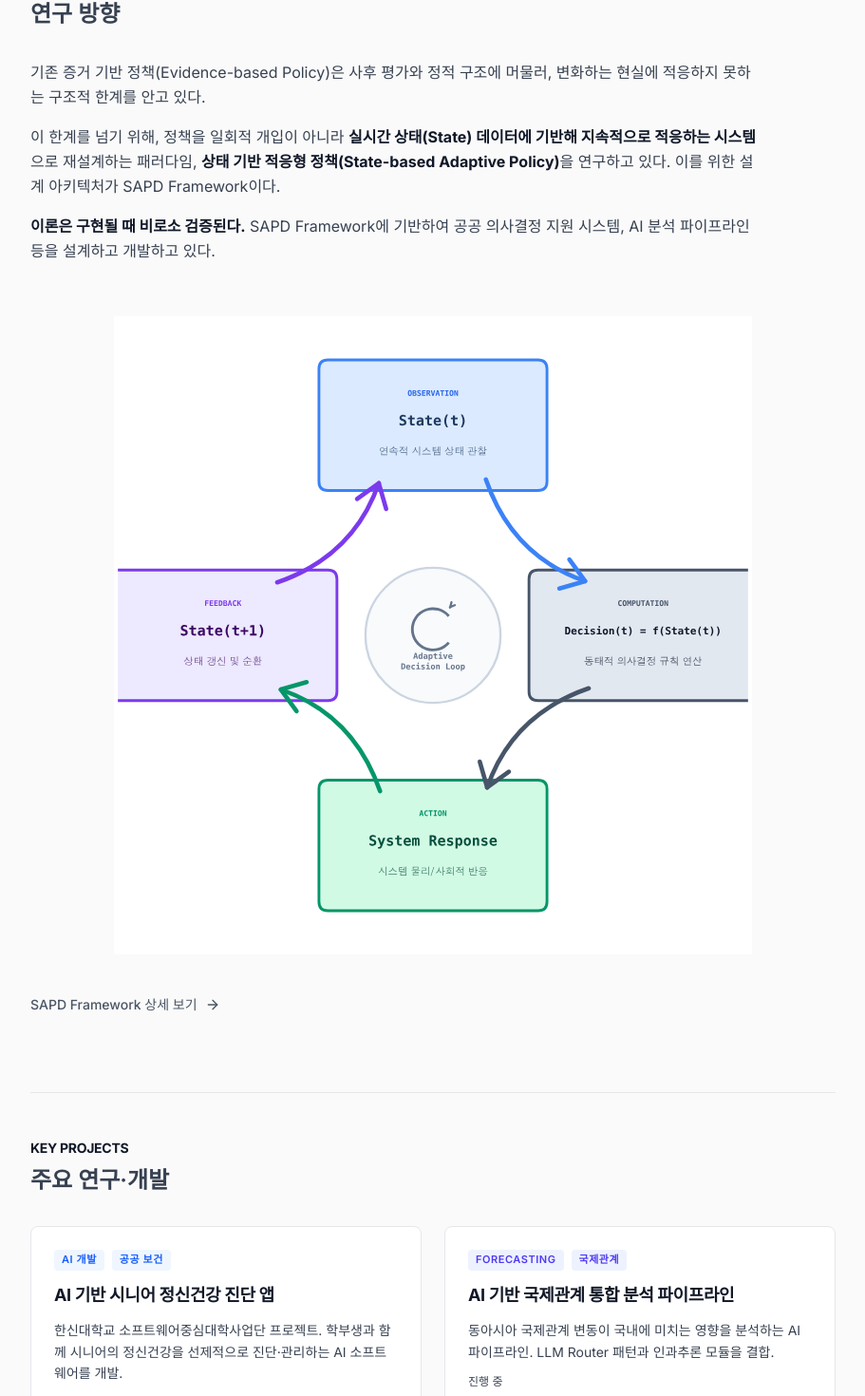
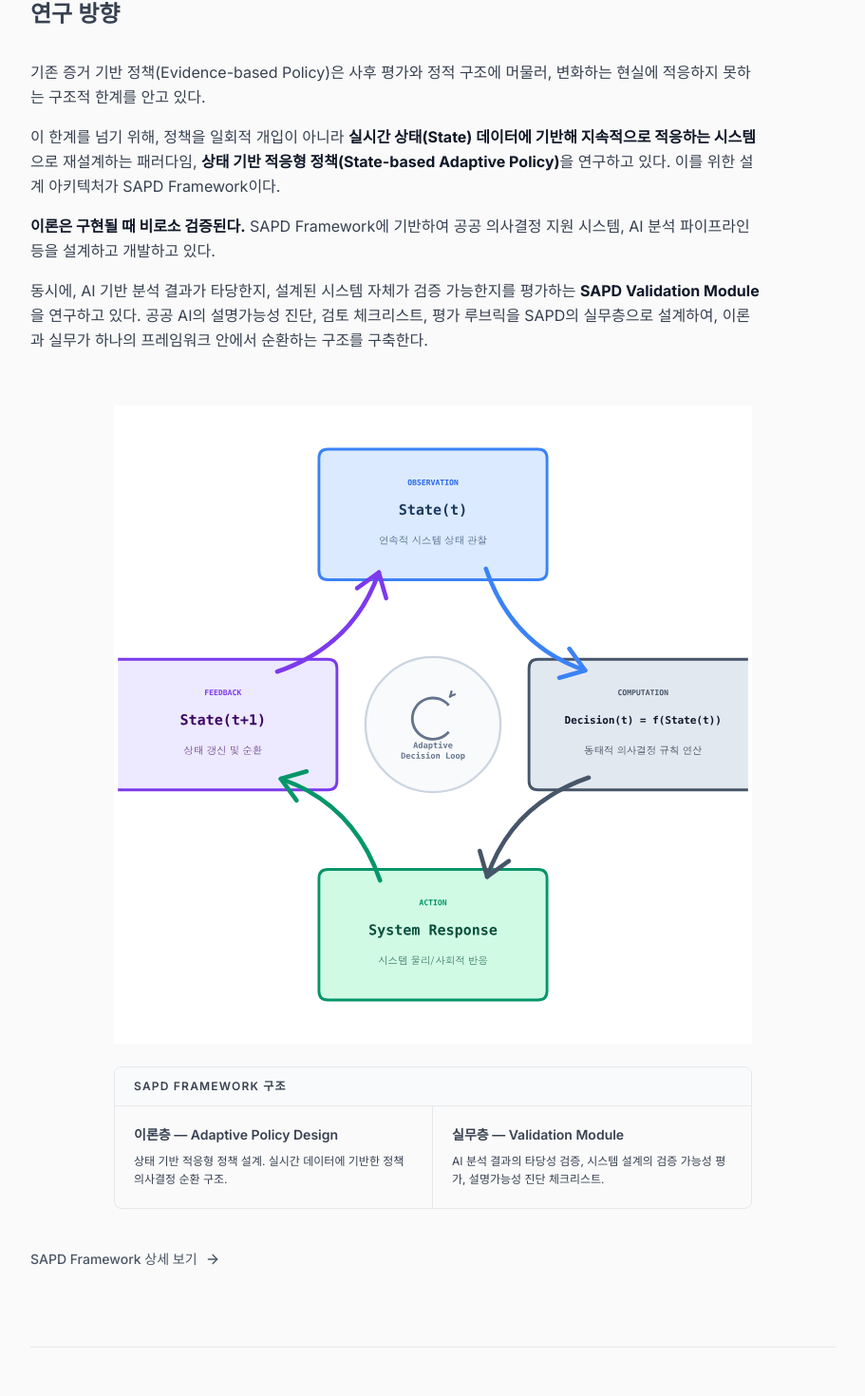
Before and after one commit to LeeSeogMin/my-life, a Next.js app: page / in a window 1280 px wide. Shown: the part 1350-2820 px from the top of the page at 95% size, without its empty margins (184-1095 px from the left). Built offline with nearby package versions, Linux system fonts and the light colour scheme; no server answers.

Commit message:
feat: enhance SAPD Framework section with Validation Module details and structure

```diff
--- a/src/app/page.tsx
+++ b/src/app/page.tsx
@@ -164,9 +164,17 @@ export default function Home() {
             <strong className="text-gray-900">이론은 구현될 때 비로소 검증된다.</strong>{" "}
             SAPD Framework에 기반하여 공공 의사결정 지원 시스템, AI 분석 파이프라인 등을 설계하고 개발하고 있다.
           </p>
+          <p className="text-gray-700 leading-relaxed">
+            동시에, AI 기반 분석 결과가 타당한지, 설계된 시스템 자체가 검증 가능한지를 평가하는{" "}
+            <strong className="text-gray-900">SAPD Validation Module</strong>을 연구하고 있다.
+            공공 AI의 설명가능성 진단, 검토 체크리스트, 평가 루브릭을 SAPD의 실무층으로 설계하여,
+            이론과 실무가 하나의 프레임워크 안에서 순환하는 구조를 구축한다.
+          </p>
         </div>
 
-        <div className="pt-6 flex justify-center">
+        {/* SAPD 구조: 이론층 + 실무층 */}
+        <div className="pt-6 space-y-6">
+          <div className="flex justify-center">
             {/* eslint-disable-next-line @next/next/no-img-element */}
             <img
               src="/sapd-loop.svg"
@@ -175,6 +183,30 @@ export default function Home() {
               height={800}
               className="w-full max-w-2xl h-auto"
             />
+          </div>
+
+          {/* Validation Module 구조 카드 */}
+          <div className="max-w-2xl mx-auto">
+            <div className="border border-gray-200 rounded-lg overflow-hidden">
+              <div className="bg-gray-50 px-5 py-3 border-b border-gray-200">
+                <p className="text-xs font-semibold tracking-widest text-gray-400 uppercase">SAPD Framework 구조</p>
+              </div>
+              <div className="grid sm:grid-cols-2 divide-y sm:divide-y-0 sm:divide-x divide-gray-200">
+                <div className="p-5 space-y-2">
+                  <p className="text-sm font-semibold text-gray-900">이론층 — Adaptive Policy Design</p>
+                  <p className="text-xs text-gray-500 leading-relaxed">
+                    상태 기반 적응형 정책 설계. 실시간 데이터에 기반한 정책 의사결정 순환 구조.
+                  </p>
+                </div>
+                <div className="p-5 space-y-2">
+                  <p className="text-sm font-semibold text-gray-900">실무층 — Validation Module</p>
+                  <p className="text-xs text-gray-500 leading-relaxed">
+                    AI 분석 결과의 타당성 검증, 시스템 설계의 검증 가능성 평가, 설명가능성 진단 체크리스트.
+                  </p>
+                </div>
+              </div>
+            </div>
+          </div>
         </div>
 
         <div className="pt-2">
```
Lines whose indentation alone changed are shown as unchanged.
